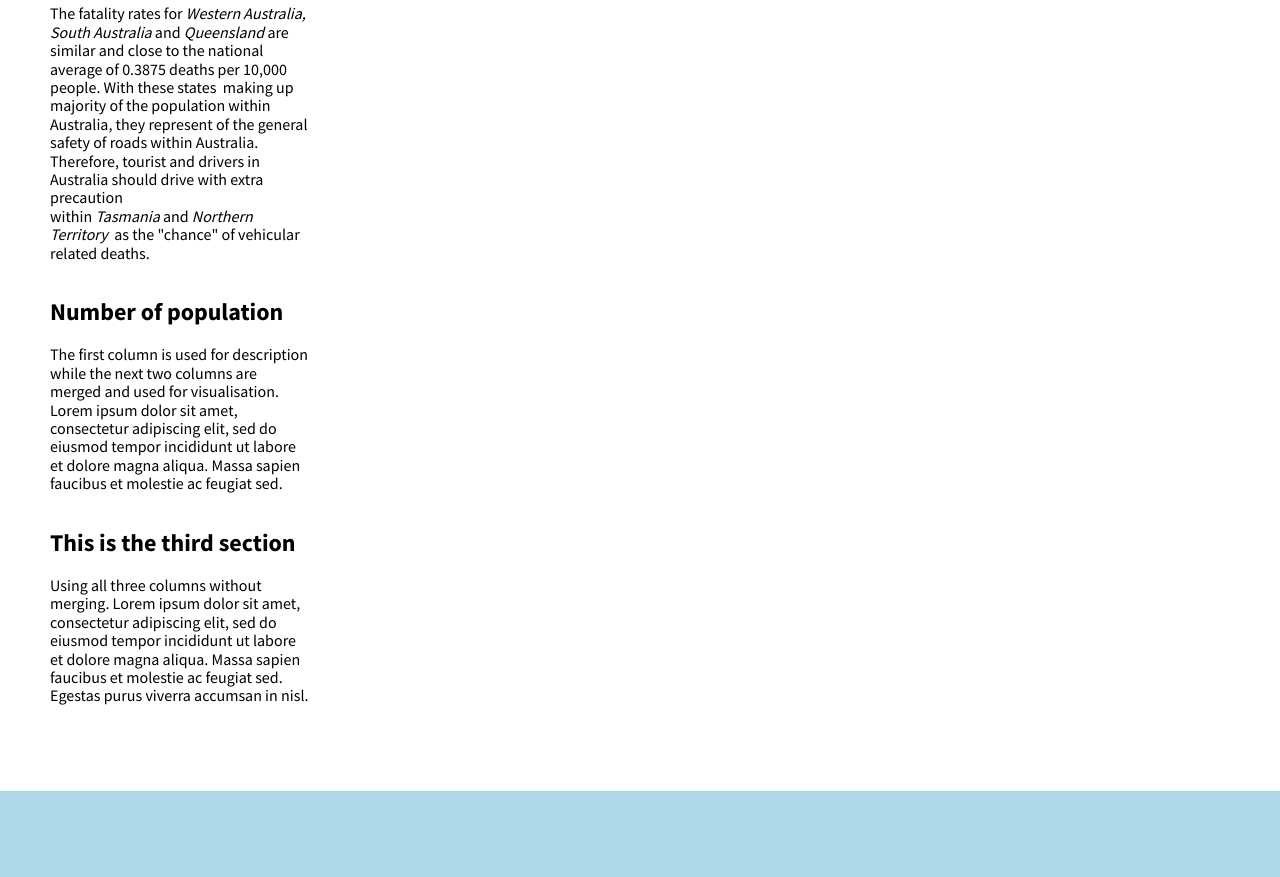
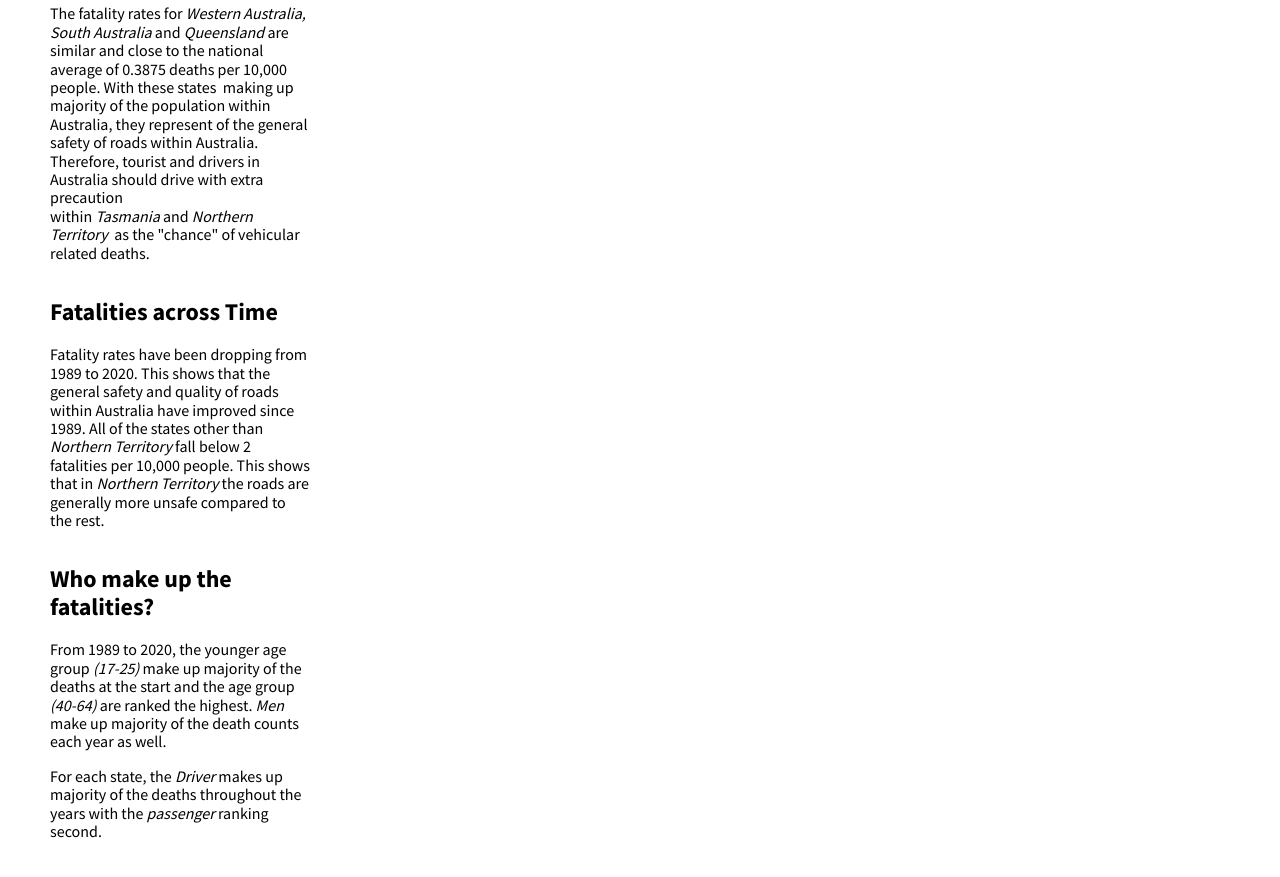
Before and after one commit to mtoh0002/Visualisation-2, a plain HTML site: page index.html in a window 1280 px wide. Shown: the part 409-1286 px from the top of the page. Before the commit the page ends 1200 px from the top, so only its background shows below. Drawn offline with nearby package versions, Linux system fonts and the light colour scheme; a script that the page names is missing.

Commit message:
Update index.html

```diff
--- a/index.html
+++ b/index.html
@@ -84,8 +84,8 @@
     <div class="pure-g">
         <div class="pure-u-1-5">
           <div class="description description-left">
-            <h2>Number of population</h2>
-            <p>The first column is used for description while the next two columns are merged and used for visualisation. Lorem ipsum dolor sit amet, consectetur adipiscing elit, sed do eiusmod tempor incididunt ut labore et dolore magna aliqua. Massa sapien faucibus et molestie ac feugiat sed. </p>
+            <h2>Fatalities across Time</h2>
+            <p>Fatality rates have been dropping from 1989 to 2020. This shows that the general safety and quality of roads within Australia have improved since 1989. All of the states other than <em>Northern Territory</em> fall below 2 fatalities per 10,000 people. This shows that in <em>Northern Territory</em> the roads are generally more unsafe compared to the rest.</p>
           </div>
         </div>
         <div class="pure-u-4-5">
@@ -98,8 +98,9 @@
     <div class="pure-g">
       <div class="pure-u-1-5">
         <div class="description description-left">
-          <h2>This is the third section</h2>
-          <p>Using all three columns without merging. Lorem ipsum dolor sit amet, consectetur adipiscing elit, sed do eiusmod tempor incididunt ut labore et dolore magna aliqua. Massa sapien faucibus et molestie ac feugiat sed. Egestas purus viverra accumsan in nisl.</p>
+          <h2>Who make up the fatalities?</h2>
+          <p>From 1989 to 2020, the younger age group <em>(17-25)</em> make up majority of the deaths at the start and the age group <em>(40-64)</em> are ranked the highest. <em>Men</em> make up majority of the death counts each year as well.</p>
+          <p>For each state, the <em>Driver</em> makes up majority of the deaths throughout the years with the <em>passenger</em> ranking second.<p>
         </div>
       </div>
       <div class="pure-u-2-5">
```
